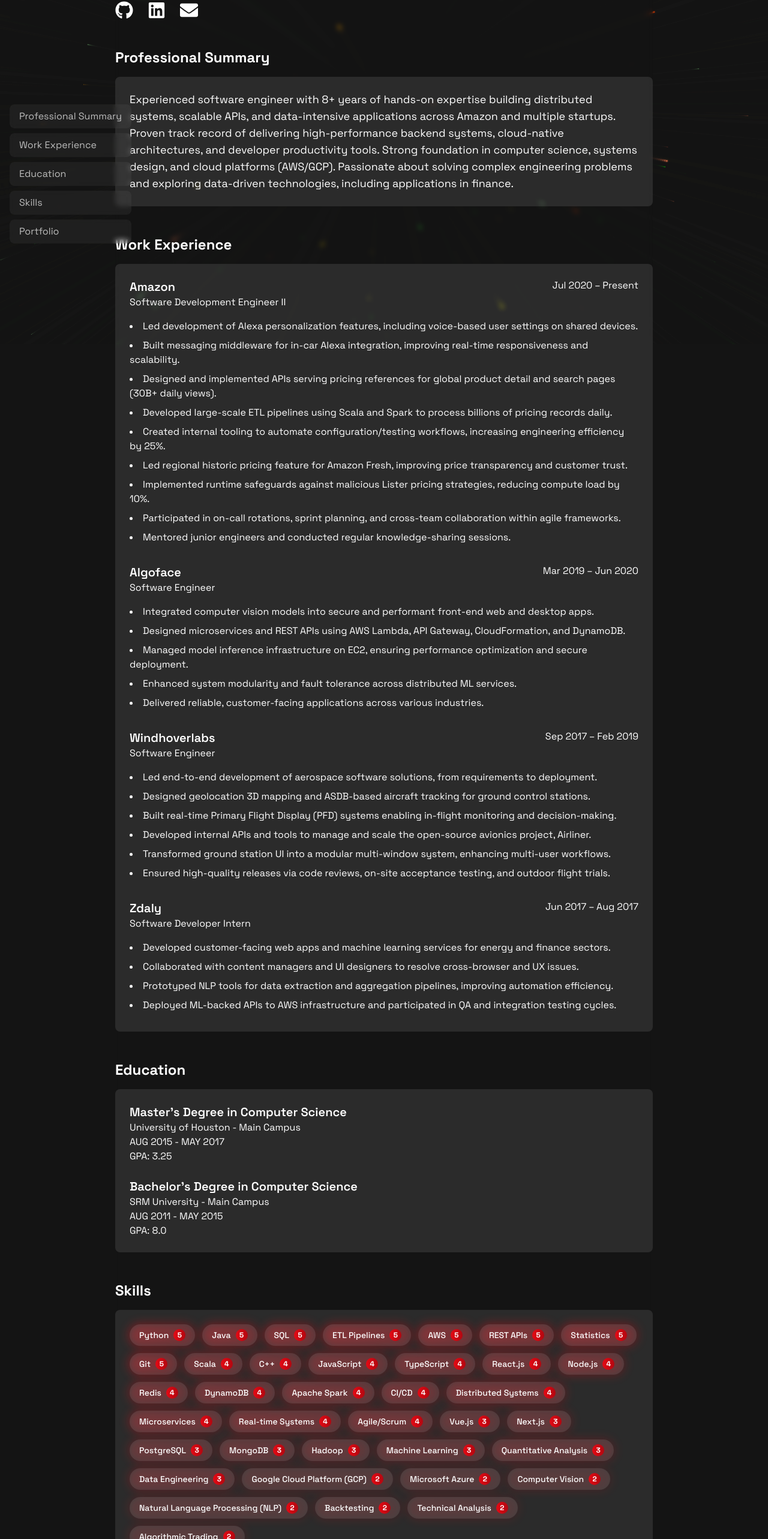
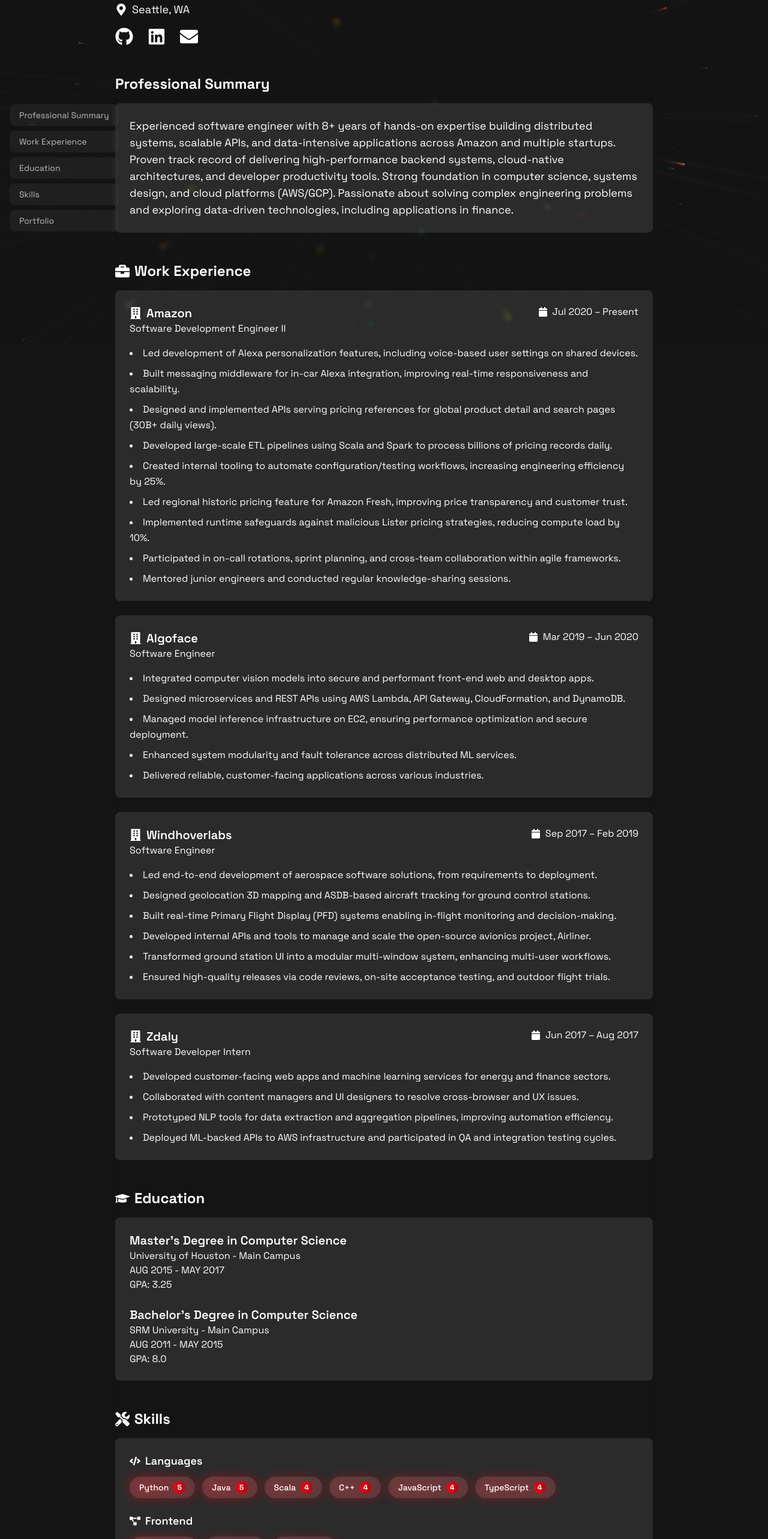
Before and after one commit to kbibireddy/personal-website, a Next.js app: page / in a window 1280 px wide. Shown: the part 226-2792 px from the top of the page at 60% size. Built offline with nearby package versions, Linux system fonts and the light colour scheme.

Commit message:
refactor: Clean up types and improve component organization

```diff
--- a/src/app/layout.tsx
+++ b/src/app/layout.tsx
@@ -21,8 +21,8 @@ const inter = Inter({
 })
 
 export const metadata: Metadata = {
-  title: 'Karthik Bibireddy - Data Scientist & Software Engineer',
-  description: 'Personal website of Karthik Bibireddy, showcasing professional experience, projects, and skills in Data Science and Software Engineering.',
+  title: 'Karthik Bibireddy - Senior Software Engineer | Aspiring Quantitative Developer',
+  description: 'Personal website of Karthik Bibireddy, showcasing professional experience, projects, and skills in Software Engineering and Quantitative Development.',
 }
 
 export default function RootLayout({
--- a/src/app/page.tsx
+++ b/src/app/page.tsx
@@ -1,5 +1,5 @@
 "use client";
-import { FaGithub, FaLinkedin, FaEnvelope } from 'react-icons/fa'
+import { FaGithub, FaLinkedin, FaEnvelope, FaMapMarkerAlt, FaBriefcase, FaGraduationCap, FaTools, FaCode, FaDatabase, FaCloud, FaServer, FaBrain, FaChartLine, FaCogs, FaProjectDiagram } from 'react-icons/fa'
 import { motion } from 'framer-motion'
 import { useState } from 'react';
 import WorkExperience from '@/components/WorkExperience'
@@ -115,6 +115,11 @@ export default function Home() {
               I am an <span className={`font-bold bg-gradient-to-r ${getAccentClasses(theme)} text-transparent bg-clip-text`}>{resumeData.headline}</span>
             </p>
 
+            <p className="text-lg mb-4 text-current/80 flex items-center gap-2">
+              <FaMapMarkerAlt className="text-xl" />
+              {resumeData.contact.location}
+            </p>
+
             <div className="flex items-center space-x-6">
               <motion.a
                 href={resumeData.contact.github}
@@ -151,12 +156,19 @@ export default function Home() {
             </p>
           </section>
 
-          <section id="experience">
+          <section id="experience" className="mb-12">
+            <h2 className="text-2xl font-bold mb-4 flex items-center gap-2">
+              <FaBriefcase className="text-2xl" />
+              Work Experience
+            </h2>
             <WorkExperience theme={theme} />
           </section>
 
           <section id="education" className="mb-12">
-            <h2 className="text-2xl font-bold mb-4">Education</h2>
+            <h2 className="text-2xl font-bold mb-4 flex items-center gap-2">
+              <FaGraduationCap className="text-2xl" />
+              Education
+            </h2>
             <div className={`${getCardBgClass(theme)} backdrop-blur-sm rounded-lg p-6`}>
               {resumeData.education.map((edu, index) => (
                 <div key={index} className={index === 0 ? "mb-6" : ""}>
@@ -170,10 +182,41 @@ export default function Home() {
           </section>
 
           <section id="skills" className="mb-12">
-            <h2 className="text-2xl font-bold mb-4">Skills</h2>
+            <h2 className="text-2xl font-bold mb-4 flex items-center gap-2">
+              <FaTools className="text-2xl" />
+              Skills
+            </h2>
             <div className={`${getCardBgClass(theme)} backdrop-blur-sm rounded-lg p-6`}>
+              {Object.entries(
+                resumeData.skills.reduce((acc, skill) => {
+                  if (!acc[skill.category]) {
+                    acc[skill.category] = [];
+                  }
+                  acc[skill.category].push(skill);
+                  return acc;
+                }, {} as Record<string, typeof resumeData.skills>)
+              ).map(([category, skills]) => {
+                const getCategoryIcon = (cat: string) => {
+                  switch (cat) {
+                    case 'Languages': return <FaCode />;
+                    case 'Data': return <FaDatabase />;
+                    case 'Cloud': return <FaCloud />;
+                    case 'Backend': return <FaServer />;
+                    case 'AI/ML': return <FaBrain />;
+                    case 'Finance': return <FaChartLine />;
+                    case 'Architecture': return <FaCogs />;
+                    default: return <FaProjectDiagram />;
+                  }
+                };
+
+                return (
+                  <div key={category} className="mb-6 last:mb-0">
+                    <h3 className="text-lg font-semibold mb-3 flex items-center gap-2">
+                      {getCategoryIcon(category)}
+                      {category}
+                    </h3>
                     <div className="flex flex-wrap gap-3">
-                {resumeData.skills
+                      {skills
                         .sort((a, b) => b.proficiency - a.proficiency)
                         .map((skill) => (
                           <div
@@ -218,9 +261,16 @@ export default function Home() {
                       ))}
                     </div>
                   </div>
+                )
+              })}
+            </div>
           </section>
 
           <section id="portfolio">
+            <h2 className="text-2xl font-bold mb-4 flex items-center gap-2">
+              <FaProjectDiagram className="text-2xl" />
+              Portfolio
+            </h2>
             <Portfolio theme={theme} />
           </section>
         </motion.div>
--- a/src/components/TableOfContents.tsx
+++ b/src/components/TableOfContents.tsx
@@ -44,7 +44,7 @@ export default function TableOfContents({ theme }: Props) {
       initial={{ opacity: 0, x: -20 }}
       animate={{ opacity: 1, x: 0 }}
       transition={{ duration: 0.5 }}
-      className="fixed left-4 top-1/2 transform -translate-y-1/2 z-50"
+      className="fixed left-4 top-1/2 transform -translate-y-1/2 z-50 hidden lg:block"
     >
       <ul className="space-y-2">
         {sections.map((section) => (
@@ -54,7 +54,7 @@ export default function TableOfContents({ theme }: Props) {
             className={`
               cursor-pointer rounded-lg px-4 py-2
               transition-all duration-300 ease-in-out
-              backdrop-blur-sm
+              backdrop-blur-sm text-sm
               ${getThemeClasses(theme)}
             `}
             onClick={() => scrollToSection(section.id)}
--- a/src/components/WorkExperience.tsx
+++ b/src/components/WorkExperience.tsx
@@ -1,6 +1,7 @@
 import { motion } from 'framer-motion'
 import { Theme } from '@/types/theme';
 import { getCardBgClass } from '@/utils/theme';
+import { FaBuilding, FaCalendar } from 'react-icons/fa';
 import resumeData from '@/data/resume.json'
 
 interface WorkExperienceProps {
@@ -9,26 +10,35 @@ interface WorkExperienceProps {
 
 export default function WorkExperience({ theme }: WorkExperienceProps) {
   return (
-    <section className="mb-12">
-      <h2 className="text-2xl font-bold mb-4">Work Experience</h2>
-      <div className={`${getCardBgClass(theme)} backdrop-blur-sm rounded-lg p-6`}>
+    <div className="space-y-6">
       {resumeData.workExperience.map((job, index) => (
-          <div key={index} className={`${index !== 0 ? 'mt-8' : ''}`}>
-            <div className="flex justify-between items-start">
+        <motion.div
+          key={index}
+          initial={{ opacity: 0, y: 20 }}
+          animate={{ opacity: 1, y: 0 }}
+          transition={{ duration: 0.5, delay: index * 0.1 }}
+          className={`${getCardBgClass(theme)} backdrop-blur-sm rounded-lg p-6`}
+        >
+          <div className="flex justify-between items-start mb-4">
             <div>
-                <h3 className="text-xl font-semibold text-current">{job.company}</h3>
+              <h3 className="text-xl font-semibold text-current flex items-center gap-2">
+                <FaBuilding />
+                {job.company}
+              </h3>
               <p className="text-current/80">{job.title}</p>
             </div>
-              <p className="text-current/80">{job.period}</p>
+            <p className="text-current/80 flex items-center gap-2">
+              <FaCalendar />
+              {job.period}
+            </p>
           </div>
-            <ul className="mt-4 list-disc list-inside text-current/90">
+          <ul className="list-disc list-inside text-current/90 space-y-2">
             {job.description.map((desc, i) => (
-                <li key={i} className="mb-2">{desc}</li>
+              <li key={i} className="leading-relaxed">{desc}</li>
             ))}
           </ul>
-          </div>
+        </motion.div>
       ))}
     </div>
-    </section>
   );
 }
--- /dev/null
+++ b/src/types/json.d.ts
@@ -0,0 +1,6 @@
+import { Resume } from './resume';
+
+declare module '*.json' {
+  const content: Resume;
+  export default content;
+}
```
Also changed, not shown: src/types/resume.d.ts (deleted, +0 -39 lines). Lines whose indentation alone changed are shown as unchanged.
